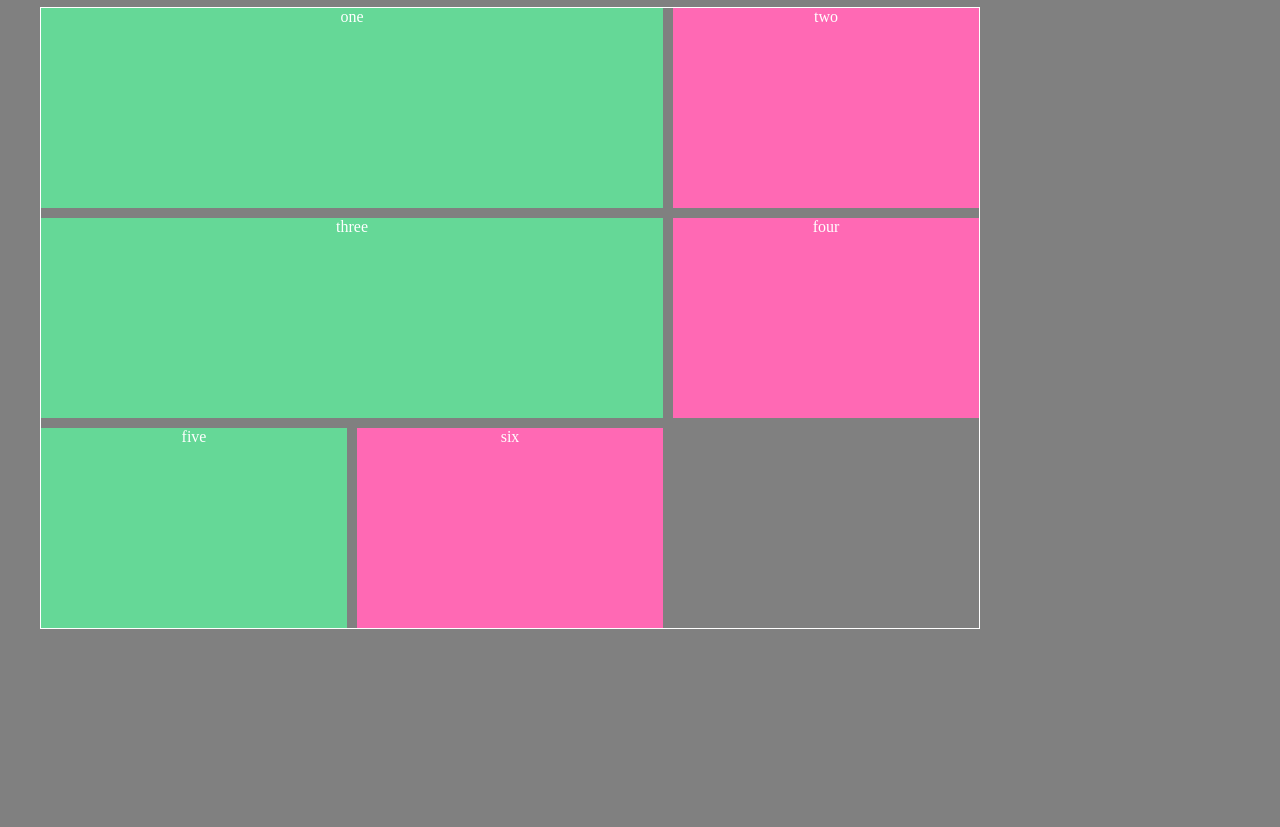
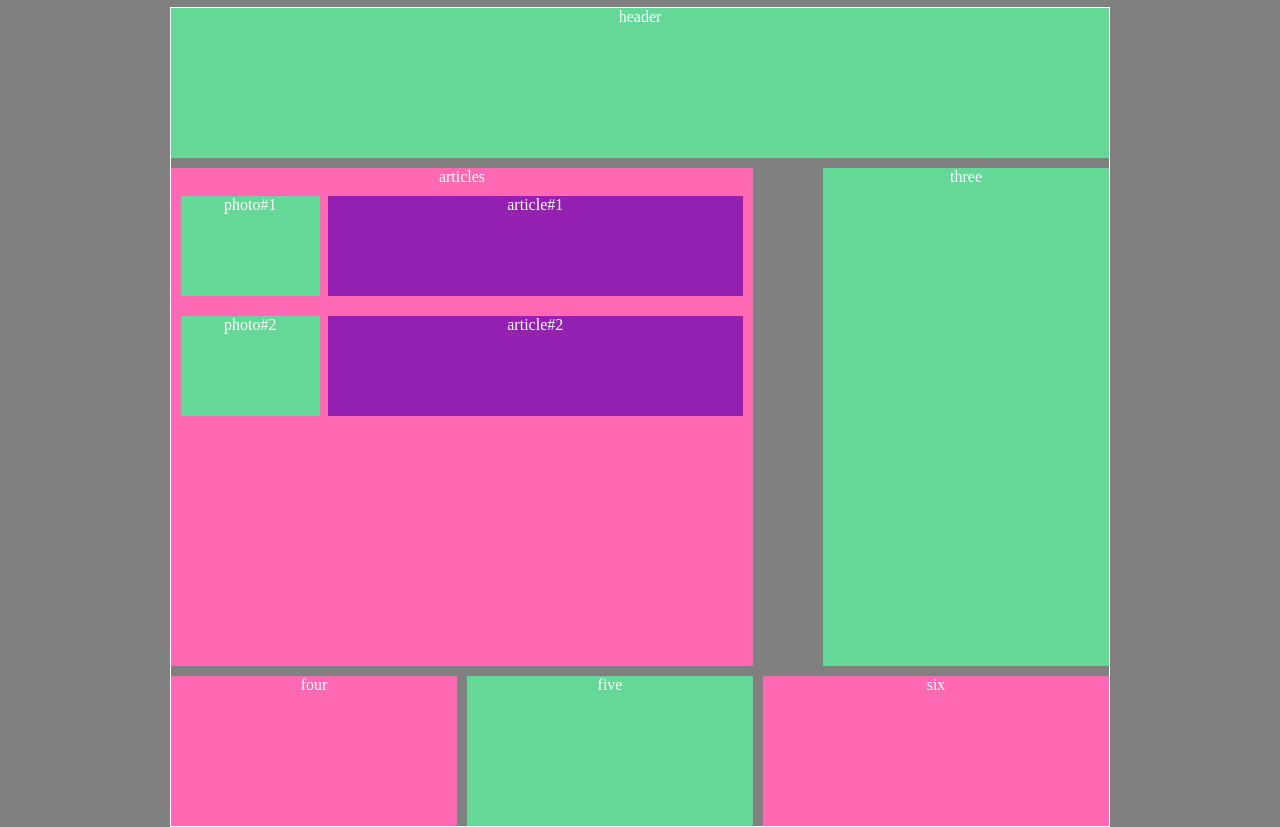
Before and after one commit to norbert-lukaszuk/homepage, a plain HTML site: page index.html in a window 1280 px wide. Shown: the part 113-940 px from the top of the page. Before the commit the page ends 800 px from the top, so only its background shows below. Drawn offline with Linux system fonts and the light colour scheme.

Commit message:
main page grid

```diff
--- a/index.html
+++ b/index.html
@@ -29,8 +29,15 @@
 	<h1>Main Page</h1>
 	<main>
 		<div class="grid">
-			<div class="one">one</div>
-			<div class="two">two</div>
+			<div class="one">header</div>
+			<div class="articles">articles
+				<div class="articles__grid">
+					<div class="articles__photo">photo#1</div>
+					<div class="articles__text">article#1</div>
+					<div class="articles__photo">photo#2</div>
+					<div class="articles__text">article#2</div>
+				</div>
+			</div>
 			<div class="three">three</div>
 			<div class="four">four</div>
 			<div class="five">five</div>
--- a/styles/style.css
+++ b/styles/style.css
@@ -1,11 +1,11 @@
 body{
     max-width:960px;
-    margin: 0 30px;
+    margin: 0 auto;
 }
 .grid{
     display: grid;
-    grid-template-columns: repeat(3,1fr);
-    grid-template-rows: repeat(3, minmax(200px,auto));
+    grid-template-columns: 1fr 1fr 50px 1fr;
+    grid-template-rows: repeat(4, minmax(150px,auto));
     border: solid white 1px;
     grid-gap: 10px;
     /* background: white; */
@@ -18,25 +18,48 @@ body{
 .one{
 
     background: rgb(101, 216, 151);
+    grid-column: 1/5;
+}
+.articles{
+    background: hotpink;
     grid-column: 1/3;
-}
-.two{
-    background: hotpink;
+    grid-row: 2/4;
 
 
 }
+.articles__grid{
+    display: grid;
+    grid-template-columns: 1fr 3fr;
+    grid-template-rows: repeat(4, minmax(100px, auto));
+    grid-gap: 20px 8px;
+    margin: 10px;
+
+}
+.articles__photo{
+    background: rgb(101, 216, 151);
+}
+.articles__text{
+    background: rgb(149, 33, 179);
+}
+
 .three{
     background: rgb(101, 216, 151);
-    grid-column: 1/3;
+    grid-column: 4/5;
+    grid-row:2/4;
 
 }
 .four{
     background: hotpink;
+    grid-row: 4/5;
 
 }
 .five{
     background: rgb(101, 216, 151);
+    grid-row: 4/5;
+
 }
 .six{
     background: hotpink;
+    grid-row: 4/5;
+    grid-column: 3/5;
 }
```
